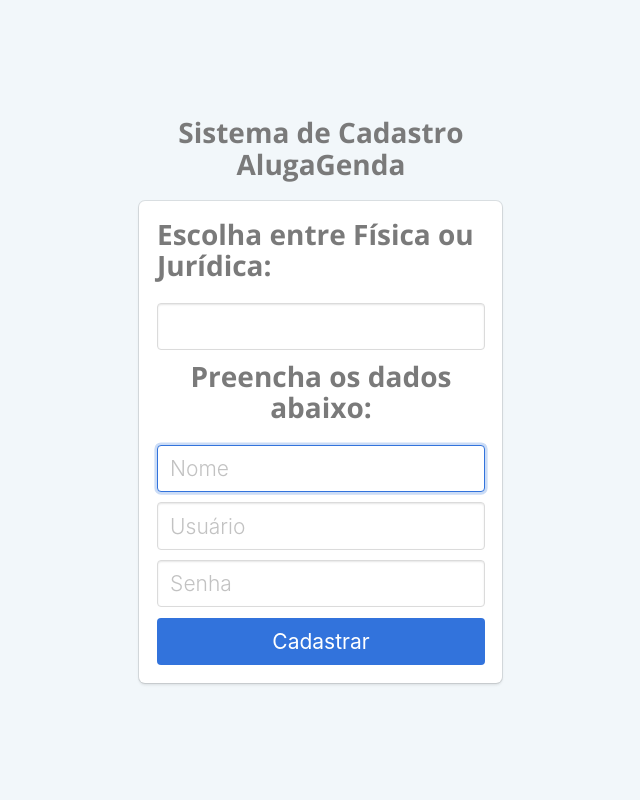
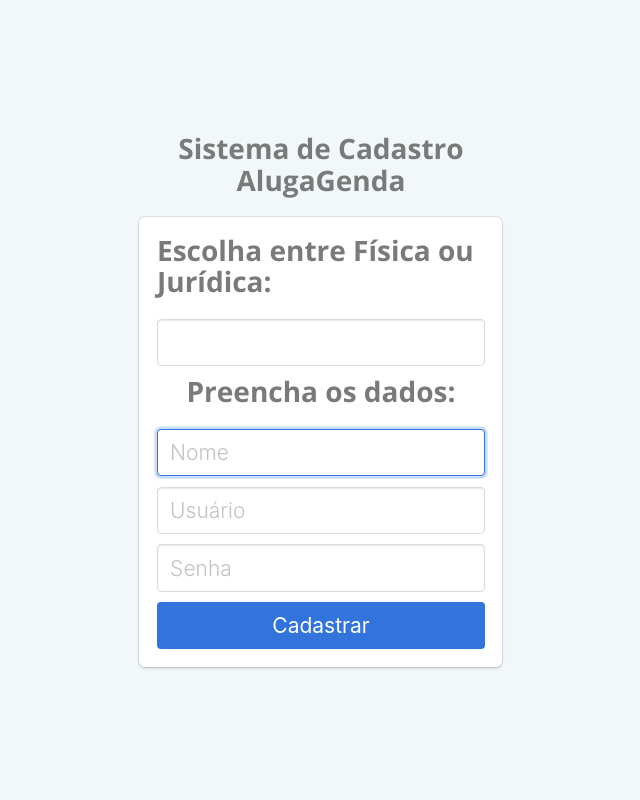
Before and after one commit to VitorPereira-dev/AlugaGenda, a PHP site: page /pags/cadastro.php in a window 1280 px wide. Shown: the whole page, without its empty margins (319-959 px from the left). Run offline with PHP 8.4, Linux system fonts and the light colour scheme.

Commit message:
:package:

```diff
--- a/pags/cadastro.php
+++ b/pags/cadastro.php
@@ -7,8 +7,8 @@
     <meta name="viewport" content="width=device-width, initial-scale=1">
     <title>Sistema de Cadastro AlugaGenda</title>
     <link href="https://fonts.googleapis.com/css?family=Open+Sans:300,400,700" rel="stylesheet">
-    <link rel="stylesheet" href="css/bulma.min.css" />
-    <link rel="stylesheet" type="text/css" href="css/login.css">
+    <link rel="stylesheet" href="../css/bulma.min.css" />
+    <link rel="stylesheet" type="text/css" href="../css/login.css">
 </head>
 
 <body>
@@ -37,7 +37,7 @@
                                 </div>
                             </div>
 
-                            <h2 class="title has-text-grey" aling="Center">Preencha os dados abaixo:</h2>
+                            <h2 class="title has-text-grey" aling="Center">Preencha os dados:</h2>
                             <div class="field">
                                 <div class="control">
                                     <input name="nome" type="text" class="input is-large" placeholder="Nome" autofocus>
```
Also changed, not shown: pags/login.php (+2 -5 lines).
